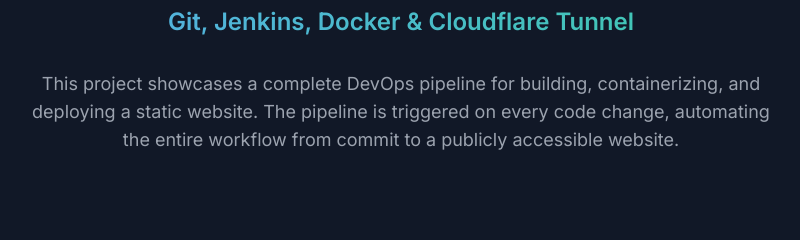
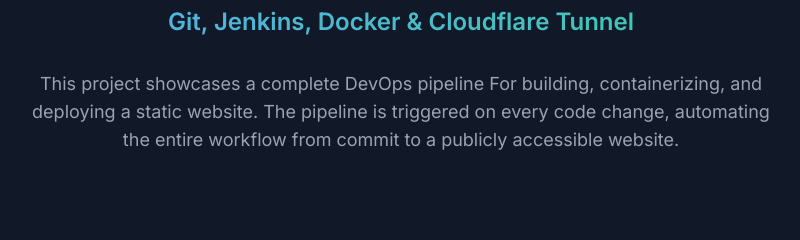
Before and after one commit to Aryansarvaiya13/devops_project2, a plain HTML site: page index.html in a window 1280 px wide. Shown: the part 198-438 px from the top of the page, 239-1039 px from the left. Drawn offline with nearby package versions, Linux system fonts and the light colour scheme.

Commit message:
Update index.html

```diff
--- a/index.html
+++ b/index.html
@@ -74,7 +74,7 @@
                 Git, Jenkins, Docker & Cloudflare Tunnel
             </p>
             <p class="max-w-3xl mx-auto text-lg text-gray-400">
-                This project showcases a complete DevOps pipeline for building, containerizing, and deploying a static website. The pipeline is triggered on every code change, automating the entire workflow from commit to a publicly accessible website.
+                This project showcases a complete DevOps pipeline For building, containerizing, and deploying a static website. The pipeline is triggered on every code change, automating the entire workflow from commit to a publicly accessible website.
             </p>
         </section>
 
```
